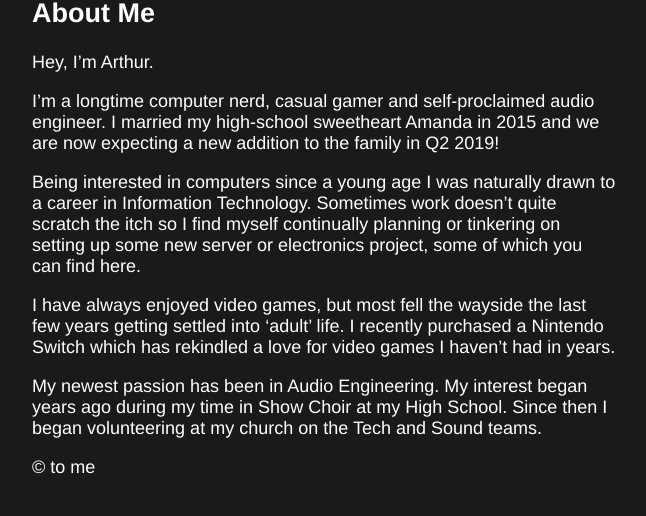
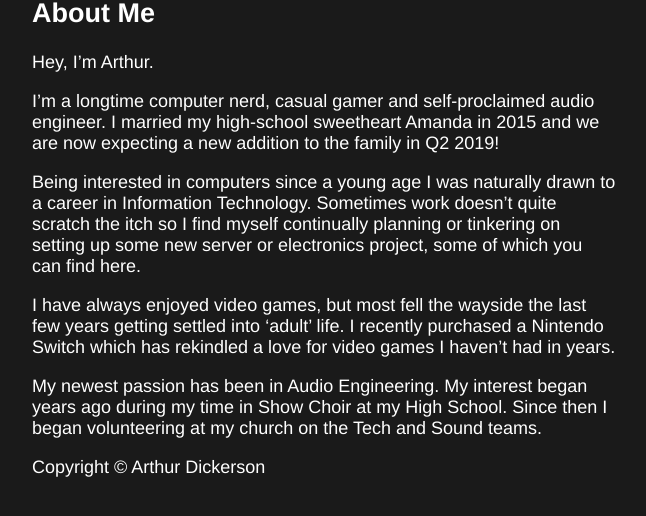
Before and after one commit to Arthurdd1994/Arthurdd1994.github.io, a Jekyll site: the page built from about.md, in a window 1280 px wide, cut to the strip 302-818 px from the top of the page. Shown: the whole strip, without its empty margins (316-962 px from the left). Built offline with Jekyll 4.4.1, drawn with Linux system fonts in a browser that asks for light colours.

Commit message:
Update default.html

```diff
--- a/_layouts/default.html
+++ b/_layouts/default.html
@@ -30,7 +30,7 @@
         {{ content }}
       </section>
       <footer>
-        &copy; to me
+        Copyright &copy; <?php echo date("Y"); ?> Arthur Dickerson
       </footer>
     </div>
 
```
